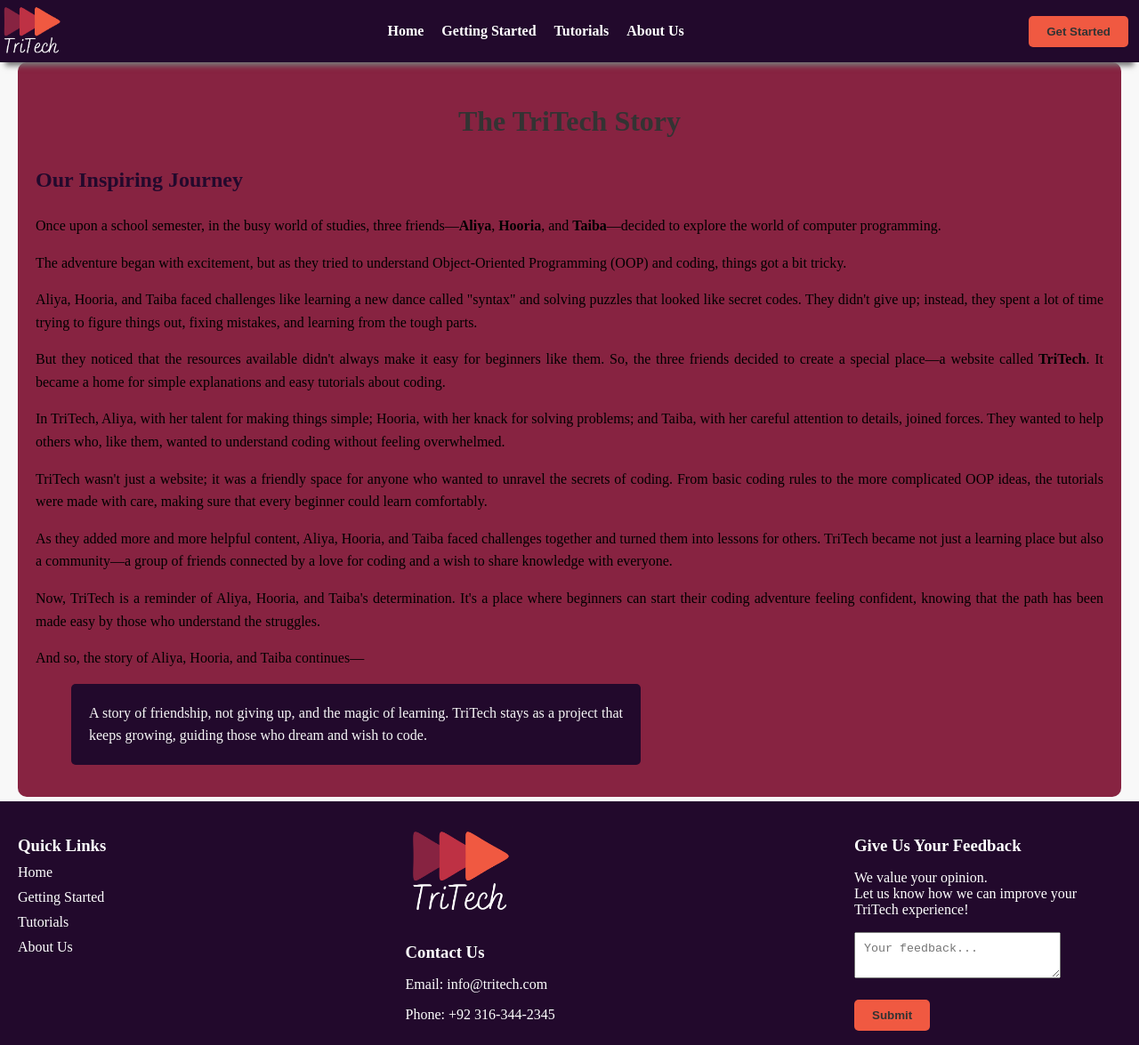
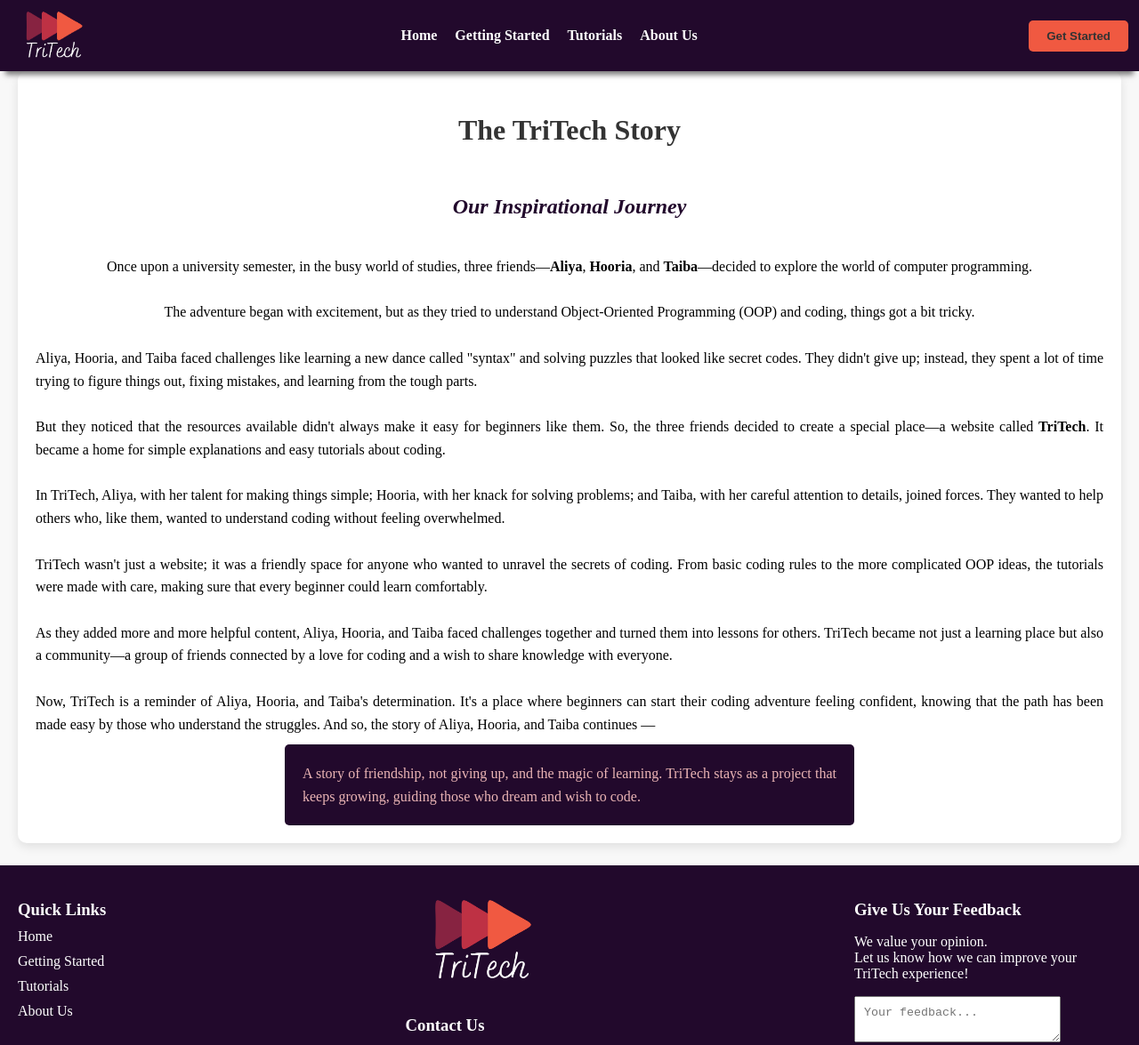
Before and after one commit to aliyabatoolalvi/TriTech, a plain HTML site: page about.html in a window 1280 px wide. Shown: the top 1175 px of the page at 89% size. Drawn offline with Linux system fonts and the light colour scheme.

Commit message:
added css in about.html

```diff
--- a/about.html
+++ b/about.html
@@ -23,7 +23,7 @@
         <!-- <span>TriTech</span> -->
     </div>
     <ul class="nav-links">
-        <li><a href="home.html" onclick="changePage(1)">Home</a></li>
+        <li><a href="index.html" onclick="changePage(1)">Home</a></li>
         <li><a href="#" onclick="changePage(2)">Getting Started</a></li>
         <li><a href="#" onclick="changePage(3)">Tutorials</a></li>
         <li><a href="#" onclick="changePage(4)">About Us</a></li>
@@ -36,8 +36,8 @@
 
     <div class="highlights">
         <h1>The TriTech Story</h1>
-        <h2>Our Inspiring Journey</h2>
-        <p>Once upon a school semester, in the busy world of studies, three friends—<strong>Aliya</strong>, <strong>Hooria</strong>, and <strong>Taiba</strong>—decided to explore the world of computer programming.</p>
+        <h2><i>Our Inspirational Journey</i></h2>
+        <p>Once upon a university semester, in the busy world of studies, three friends—<strong>Aliya</strong>, <strong>Hooria</strong>, and <strong>Taiba</strong>—decided to explore the world of computer programming.</p>
 
         <p>The adventure began with excitement, but as they tried to understand Object-Oriented Programming (OOP) and coding, things got a bit tricky.</p>
 
@@ -51,9 +51,8 @@
 
         <p>As they added more and more helpful content, Aliya, Hooria, and Taiba faced challenges together and turned them into lessons for others. TriTech became not just a learning place but also a community—a group of friends connected by a love for coding and a wish to share knowledge with everyone.</p>
 
-        <p>Now, TriTech is a reminder of Aliya, Hooria, and Taiba's determination. It's a place where beginners can start their coding adventure feeling confident, knowing that the path has been made easy by those who understand the struggles.</p>
-
-        <p>And so, the story of Aliya, Hooria, and Taiba continues— <blockquote> A story of friendship, not giving up, and the magic of learning. TriTech stays as a project that keeps growing, guiding those who dream and wish to code.</blockquote></p>
+        <p>Now, TriTech is a reminder of Aliya, Hooria, and Taiba's determination. It's a place where beginners can start their coding adventure feeling confident, knowing that the path has been made easy by those who understand the struggles. And so, the story of Aliya, Hooria, and Taiba continues — </p>
+        <blockquote> A story of friendship, not giving up, and the magic of learning. TriTech stays as a project that keeps growing, guiding those who dream and wish to code.</blockquote>
     </div>
 
 
--- a/style.css
+++ b/style.css
@@ -35,10 +35,12 @@ nav{
 }
 
 .logo {
+
     display: flex;
     align-items: center;
     margin: 0;
-    padding: 0;
+    padding: 5px;
+    margin-left: 20px;
 }
 
 .logo img {
@@ -327,10 +329,13 @@ nav{
     justify-content: center; */
     text-align: justify;
     color: var(--nav);
-    background-color: #872341;
+    background-color: white;
+    display: flex;
+    flex-direction: column;
     align-items: center;
     align-content: center;
-
+    box-shadow: rgba(0, 0, 0, 0.1) 0px 4px 12px;
+    margin-bottom: 20px;
 }
 
 .highlights  h1 {
@@ -341,13 +346,15 @@ nav{
 
 .highlights p{
     color: black;
-    margin-bottom: 15px;
+    margin-bottom: 10px;
+
 }
 blockquote{
     align-self: center;
     width: 50%;
     background-color: var(--nav);
-    color: #f8f8f8;
+    color: #ebb5b5;
     border-radius: 5px;
     padding: inherit;
+    margin: 0;
 }
```
